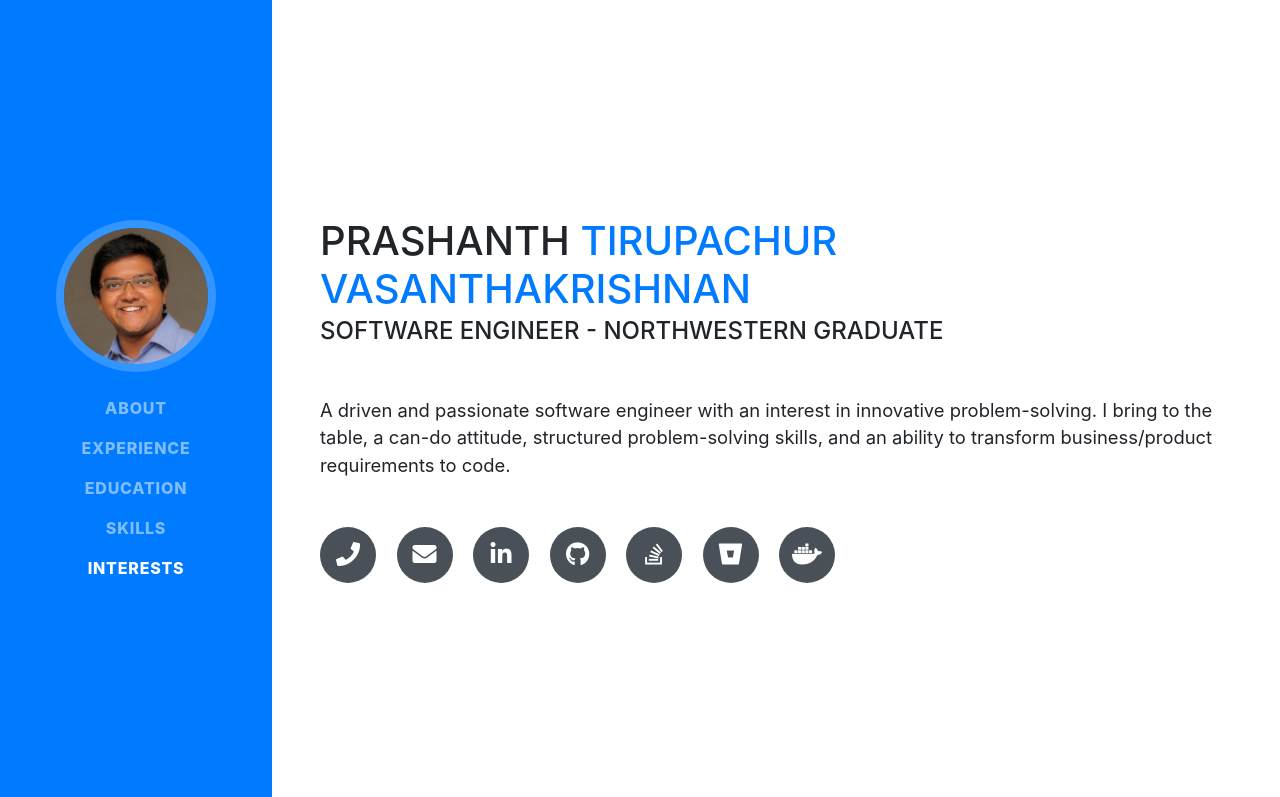
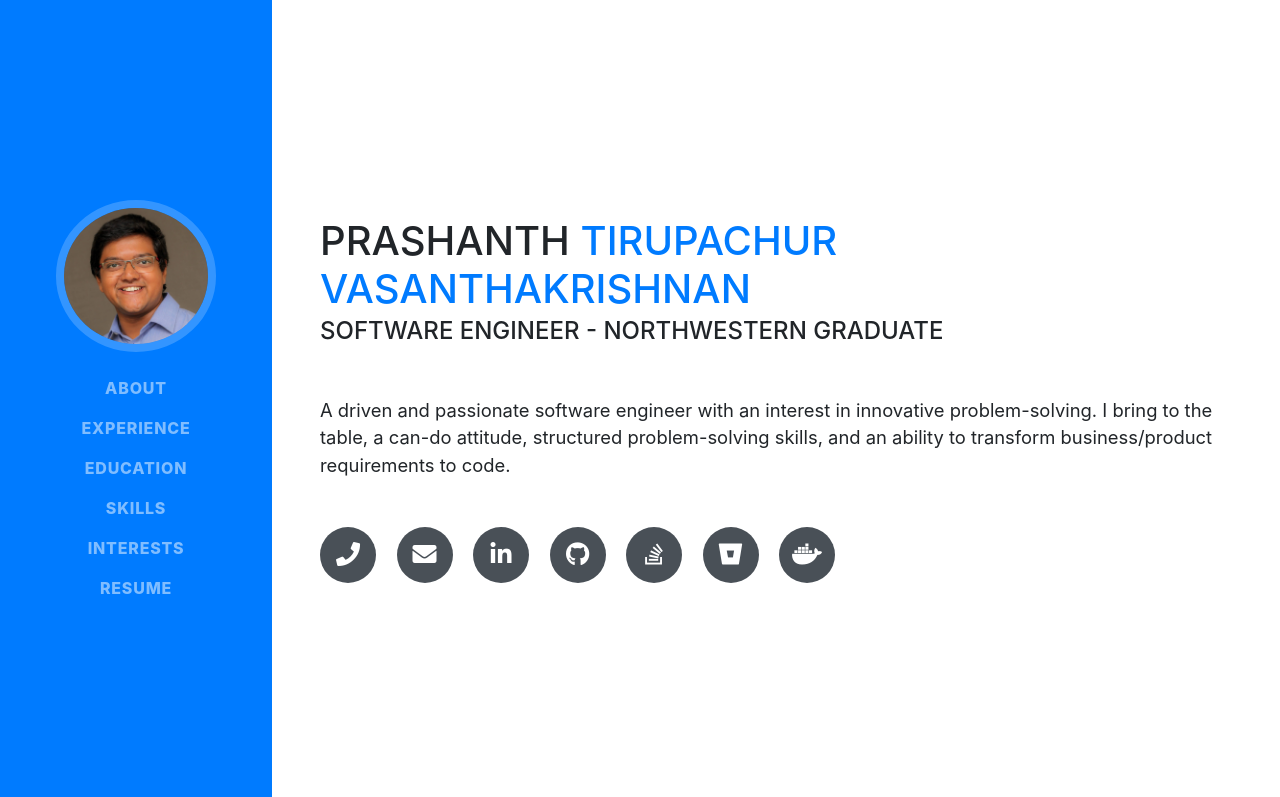
Before and after one commit to ptirupac/ptirupac.github.io, a website with bundled scripts: page index.html in a window 1280 px wide. Shown: the top 797 px of the page. Built offline with nearby package versions, Linux system fonts and the light colour scheme; a web font is replaced by a local one.

Commit message:
adding resume to profile

```diff
--- a/index.html
+++ b/index.html
@@ -58,9 +58,9 @@
         <li class="nav-item">
           <a class="nav-link js-scroll-trigger" href="#interests">Interests</a>
         </li>
-        <!-- <li class="nav-item">
-          <a class="nav-link js-scroll-trigger" href="files/Prashanth_Tirupachur_Vasanthakrishnan_Resume.pdf" target="_blank">Resume</a>
-        </li> -->
+        <li class="nav-item">
+          <a class="nav-link js-scroll-trigger" href="files/Prashanth Tirupachur Vasanthakrishnan Resume.pdf" target="_blank">Resume</a>
+        </li>
       </ul>
     </div>
   </nav>
```
Also changed, not shown: 1 other file.
